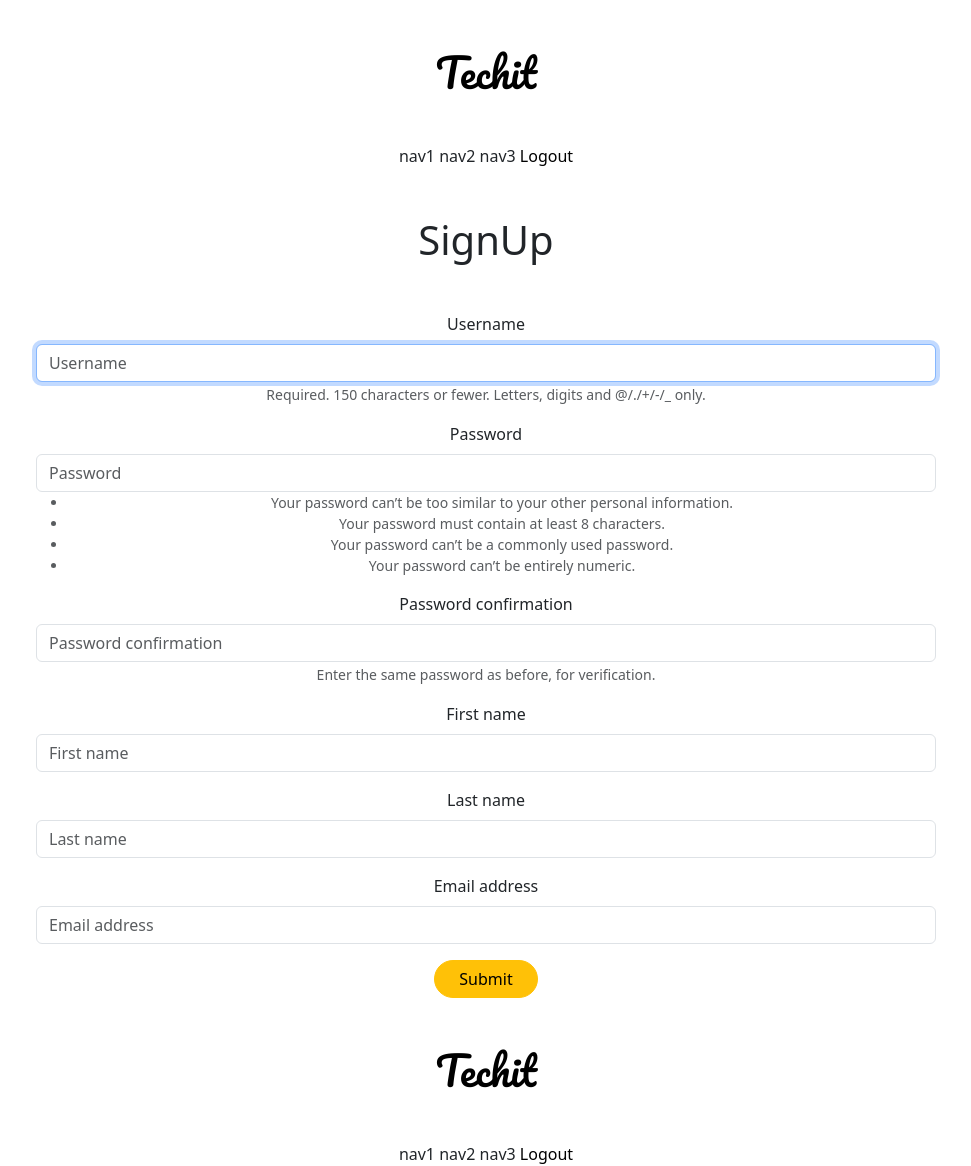
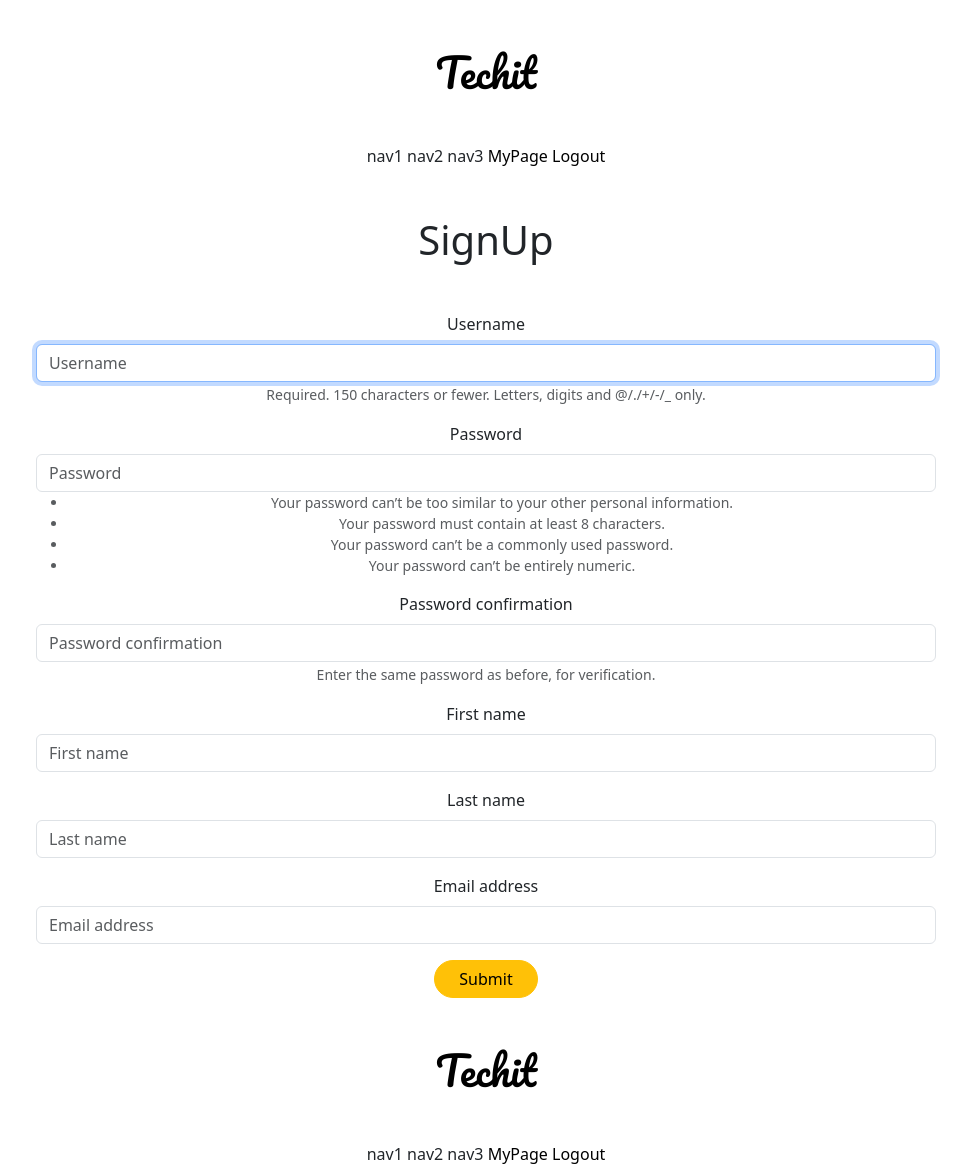
Before and after one commit to YunHarry/split2, a Django app: page /accounts/create/ in a window 1280 px wide. Shown: the whole page, without its empty margins (154-1125 px from the left). Run offline with Django 4.2, Linux system fonts and the light colour scheme; a user stored in the database is signed in; some libraries are stand-ins or nearby versions.

Commit message:
header mypage btn updated

```diff
--- a/templates/header.html
+++ b/templates/header.html
@@ -11,7 +11,11 @@
         <span>nav2</span>
         <span>nav3</span>
         {% if user.is_authenticated %}
-
+        <span>
+            <a href="{% url 'accountapp:detail' pk=user.pk %}">
+                MyPage
+            </a>
+        </span>
         <span>
             <a href="{% url 'accountapp:logout' %}">
                 Logout
```
